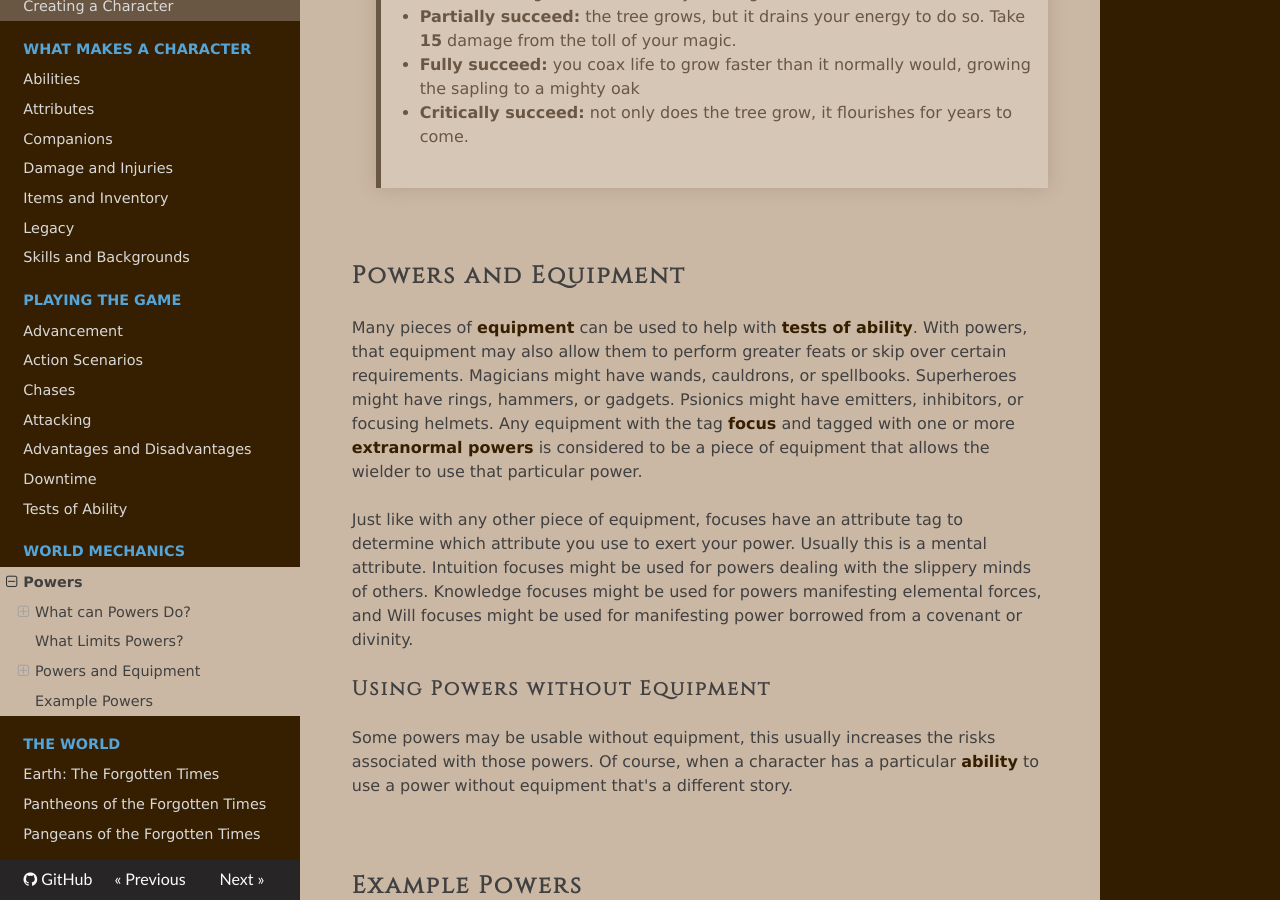
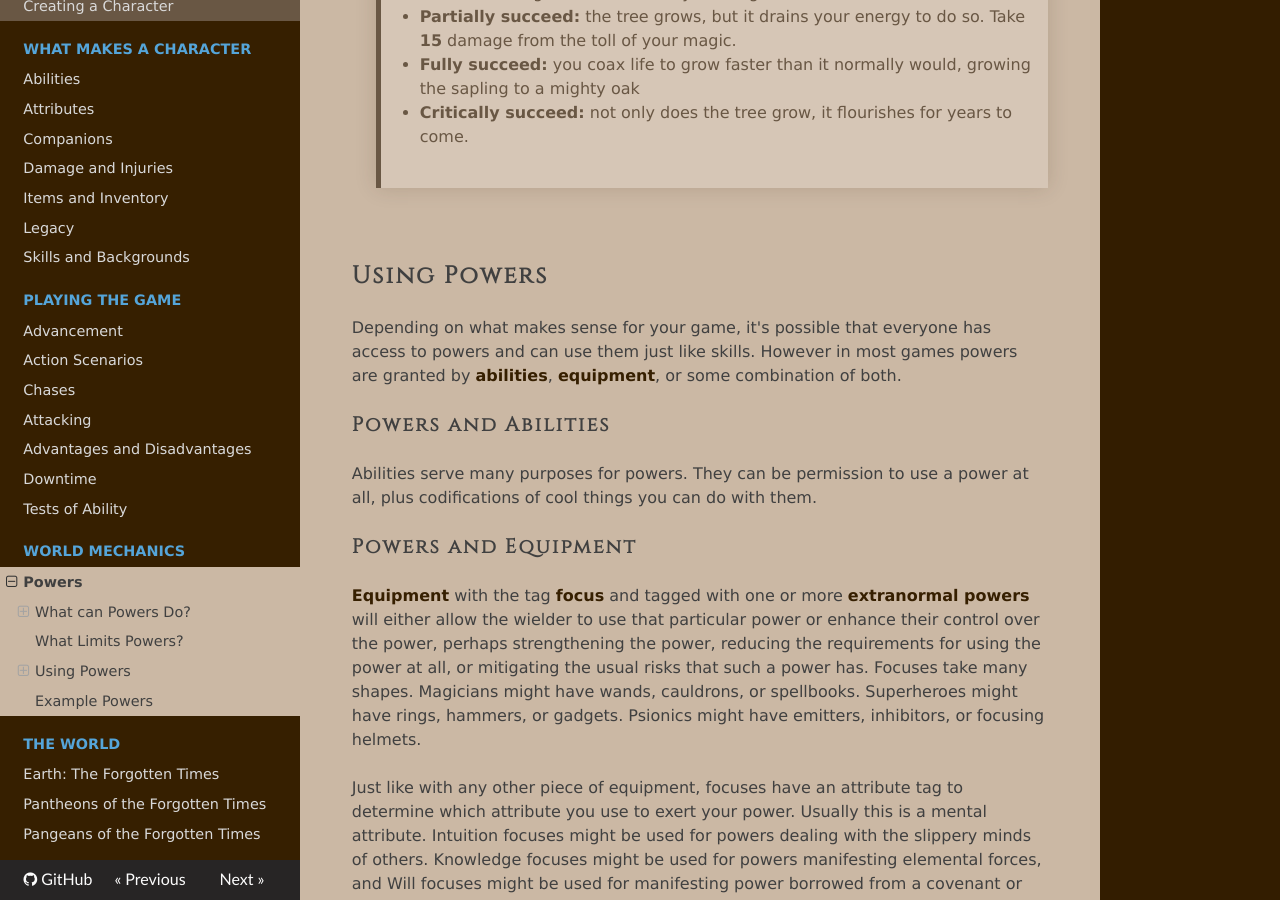
Before and after one commit to TheFifthRider/simply-roleplaying-webapp, an MkDocs documentation site: the page built from docs/extras/powers.md, in a window 1280 px wide and 900 px high, scrolled down 1633 px. Built offline with MkDocs 1.6.1, drawn with Linux system fonts in a browser that asks for light colours; nearby versions of some CDN libraries.

Commit message:
feat: Expanding on powers and their interaction with abilities

```diff
--- a/docs/extras/powers.md
+++ b/docs/extras/powers.md
@@ -45,17 +45,19 @@ Here's an example of implementing a risk of exhaustion into a strenuous use of p
 
 <br/>
 
-## Powers and Equipment
+## Using Powers
 
-Many pieces of [equipment](../character/equipment.md) can be used to help with [tests of ability](../gameplay/tests.md). With powers, that equipment may also allow them to perform greater feats or skip over certain requirements. Magicians might have wands, cauldrons, or spellbooks. Superheroes might have rings, hammers, or gadgets. Psionics might have emitters, inhibitors, or focusing helmets. Any equipment with the tag [focus](../character/equipment.md#focus) and tagged with one or more [extranormal powers](../character/equipment.md#extranormal-power) is considered to be a piece of equipment that allows the wielder to use that particular power.
+Depending on what makes sense for your game, it's possible that everyone has access to powers and can use them just like skills. However in most games powers are granted by [abilities](../character/abilities.md), [equipment](../character/equipment.md), or some combination of both.
+
+### Powers and Abilities
+
+Abilities serve many purposes for powers. They can be permission to use a power at all, plus codifications of cool things you can do with them. <!-- expand -->
+
+### Powers and Equipment
+
+[Equipment](../character/equipment.md) with the tag [focus](../character/equipment.md#focus) and tagged with one or more [extranormal powers](../character/equipment.md#extranormal-power) will either allow the wielder to use that particular power or enhance their control over the power, perhaps strengthening the power, reducing the requirements for using the power at all, or mitigating the usual risks that such a power has. Focuses take many shapes. Magicians might have wands, cauldrons, or spellbooks. Superheroes might have rings, hammers, or gadgets. Psionics might have emitters, inhibitors, or focusing helmets.
 
 Just like with any other piece of equipment, focuses have an attribute tag to determine which attribute you use to exert your power. Usually this is a mental attribute. Intuition focuses might be used for powers dealing with the slippery minds of others. Knowledge focuses might be used for powers manifesting elemental forces, and Will focuses might be used for manifesting power borrowed from a covenant or divinity.
-
-### Using Powers without Equipment
-
-<!-- TODO: Update when we get abilities -->
-
-Some powers may be usable without equipment, this usually increases the risks associated with those powers. Of course, when a character has a particular [ability](../character/abilities.md) to use a power without equipment that's a different story.
 
 <br/>
 
```
